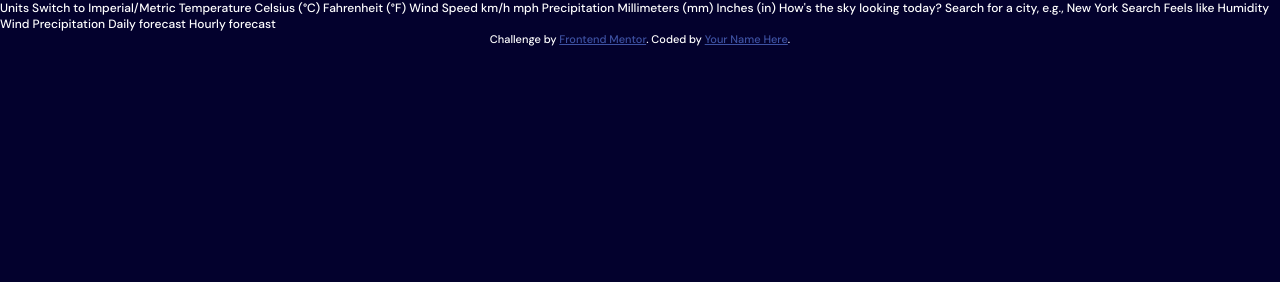
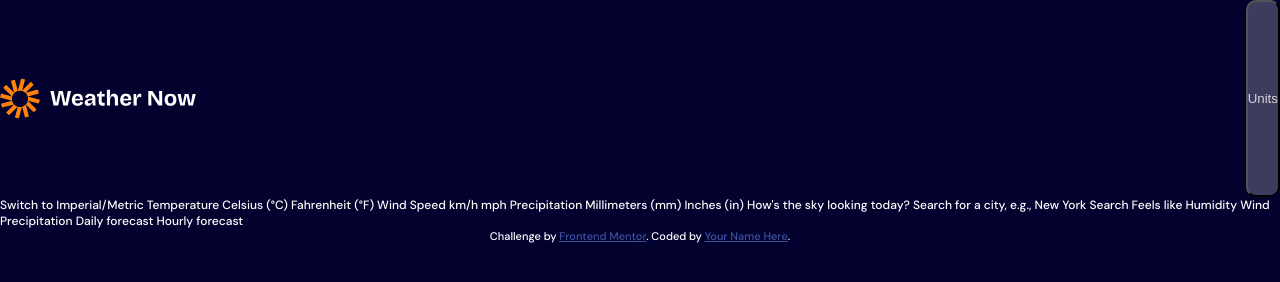
Before and after one commit to jenongrab/Weather-App-, a plain HTML site: page index.html in a window 1280 px wide. Drawn offline with Linux system fonts and the light colour scheme.

Commit message:
add header

```diff
--- a/index.html
+++ b/index.html
@@ -16,8 +16,12 @@
   <link rel="stylesheet" href="styles.css">
 </head>
 <body>
+  <header>
+    <img id="weather-logo" src="assets/images/logo.svg">
+    <button class="cards"> Units</button>
 
-  Units
+  </header>
+
 
   Switch to Imperial/Metric
 
--- a/styles.css
+++ b/styles.css
@@ -73,11 +73,14 @@ h1 {
     background-color: var(--Neutral-600);
     border-radius: 10px;
     align-items: center;
+    color: var(--Neutral-200);
 
 
 }
 
-#header {
+header {
+    display: flex;
+    justify-content: space-between;
     font-size: large;
     color: var(--Neutral-0);
 
@@ -91,6 +94,7 @@ h1 {
     #metric-dropdown-button {
         font-size: smaller;
         color: var(--Neutral-200);
+        float: right;
     }
 
 /* stretch out to screen size so set max width; positioning is dependant on screen*/
```
